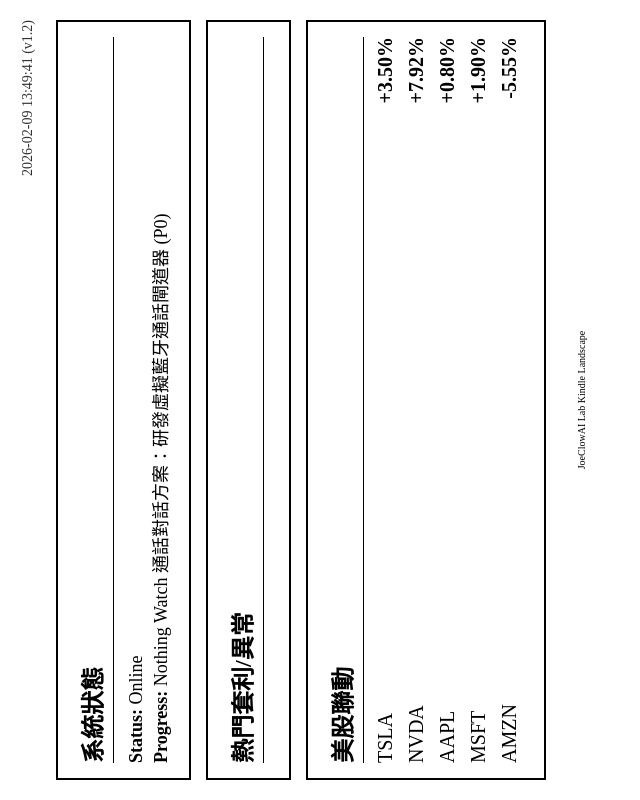
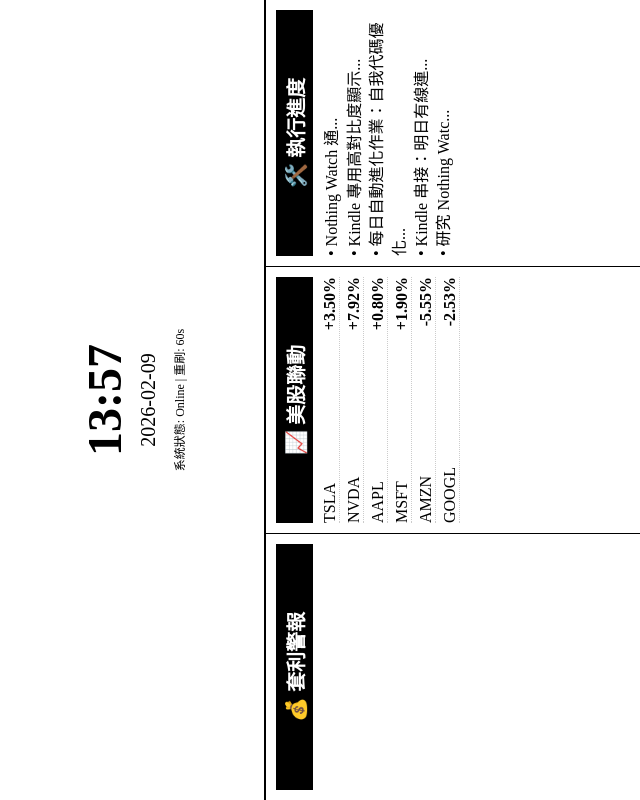
Before and after one commit to houangrpg/polymarket-analysis, a plain HTML site: page daily_stock_summary/frontend/kindle_auto.html in a window 1280 px wide. Shown: the whole page, without its empty margins (0-640 px from the left). Drawn offline with Linux system fonts and the light colour scheme.

Commit message:
UI Redesign: Kindle Landscape 1/3 Header & 2/3 Multi-Column Data View

```diff
--- a/daily_stock_summary/frontend/kindle_auto.html
+++ b/daily_stock_summary/frontend/kindle_auto.html
@@ -1,10 +1,36 @@
 <!doctype html><html lang="zh-TW"><head><meta charset="utf-8"><meta http-equiv="refresh" content="60"><meta name="viewport" content="width=device-width, initial-scale=1.0"><title>Kindle Dash</title><style>
-        body { font-family:serif; background:white; color:black; margin:0; padding:0; overflow: hidden; }
-        .rotate { transform: rotate(-90deg); transform-origin: center; width: 100vh; height: 100vw; position: absolute; top: 50%; left: 50%; margin-top: -50vw; margin-left: -50vh; }
-        .content { padding: 20px; box-sizing: border-box; }
-        .k-card { border:2px solid black; padding:15px; margin-bottom:15px; }
-        .k-title { font-size:24px; font-weight:bold; border-bottom:1px solid black; margin-bottom:10px; padding-bottom:5px; }
-        .k-item { font-size:20px; margin-bottom:8px; display:flex; justify-content:space-between; }
-        .k-meta { font-size:14px; color:#333; margin-bottom:20px; text-align:right; }
-        .k-status { font-size:18px; line-height:1.4; }
-    </style></head><body><div class="rotate"><div class="content"><div class="k-meta">2026-02-09 13:49:41 (v1.2)</div><div class="k-card"><div class="k-title">系統狀態</div><div class="k-status"><b>Status:</b> Online<br><b>Progress:</b> Nothing Watch 通話對話方案：研發虛擬藍牙通話閘道器 (P0)</div></div><div class="k-card"><div class="k-title">熱門套利/異常</div></div><div class="k-card"><div class="k-title">美股聯動</div><div class="k-item"><span>TSLA</span><b>+3.50%</b></div><div class="k-item"><span>NVDA</span><b>+7.92%</b></div><div class="k-item"><span>AAPL</span><b>+0.80%</b></div><div class="k-item"><span>MSFT</span><b>+1.90%</b></div><div class="k-item"><span>AMZN</span><b>-5.55%</b></div></div><div style="font-size:10px; text-align:center; margin-top:30px;">JoeClowAI Lab Kindle Landscape</div></div></div></body></html>
+        body { font-family:serif; background:white; color:black; margin:0; padding:0; overflow: hidden; width: 100vw; height: 100vh; position: relative; }
+        .rotate { transform: rotate(-90deg); transform-origin: center; width: 100vh; height: 100vw; position: absolute; top: 50%; left: 50%; margin-top: -50vw; margin-left: -50vh; display: flex; flex-direction: column; }
+        .header-section { height: 33.3vh; border-bottom: 2px solid black; display: flex; flex-direction: column; justify-content: center; align-items: center; text-align: center; box-sizing: border-box; padding: 10px; }
+        .data-section { height: 66.7vh; display: flex; flex-direction: row; box-sizing: border-box; }
+        .column { flex: 1; border-right: 1px solid black; padding: 10px; overflow: hidden; display: flex; flex-direction: column; }
+        .column:last-child { border-right: none; }
+        .k-time { font-size: 48px; font-weight: 900; margin: 0; }
+        .k-date { font-size: 20px; margin-top: 5px; }
+        .k-title { font-size: 20px; font-weight: bold; background: black; color: white; padding: 4px 8px; margin-bottom: 8px; text-align: center; }
+        .k-item { font-size: 16px; margin-bottom: 5px; display: flex; justify-content: space-between; border-bottom: 1px dotted #ccc; }
+        .k-status-box { font-size: 16px; line-height: 1.4; }
+    </style></head><body><div class="rotate">
+        <div class="header-section">
+            <div class="k-time">13:57</div>
+            <div class="k-date">2026-02-09</div>
+            <div style="font-size: 12px; margin-top: 10px;">系統狀態: Online | 重刷: 60s</div>
+        </div>
+        <div class="data-section">
+            <div class="column">
+                <div class="k-title">💰 套利警報</div>
+
+            </div>
+            <div class="column">
+                <div class="k-title">📈 美股聯動</div>
+                <div class="k-item"><span>TSLA</span><b>+3.50%</b></div><div class="k-item"><span>NVDA</span><b>+7.92%</b></div><div class="k-item"><span>AAPL</span><b>+0.80%</b></div><div class="k-item"><span>MSFT</span><b>+1.90%</b></div><div class="k-item"><span>AMZN</span><b>-5.55%</b></div><div class="k-item"><span>GOOGL</span><b>-2.53%</b></div>
+            </div>
+            <div class="column">
+                <div class="k-title">🛠️ 執行進度</div>
+                <div class="k-status-box">
+                    • Nothing Watch 通...<br>• Kindle 專用高對比度顯示...<br>• 每日自動進化作業：自我代碼優化...<br>
+                    • Kindle 串接：明日有線連...<br>• 研究 Nothing Watc...<br>
+                </div>
+            </div>
+        </div>
+    </div></body></html>
```
